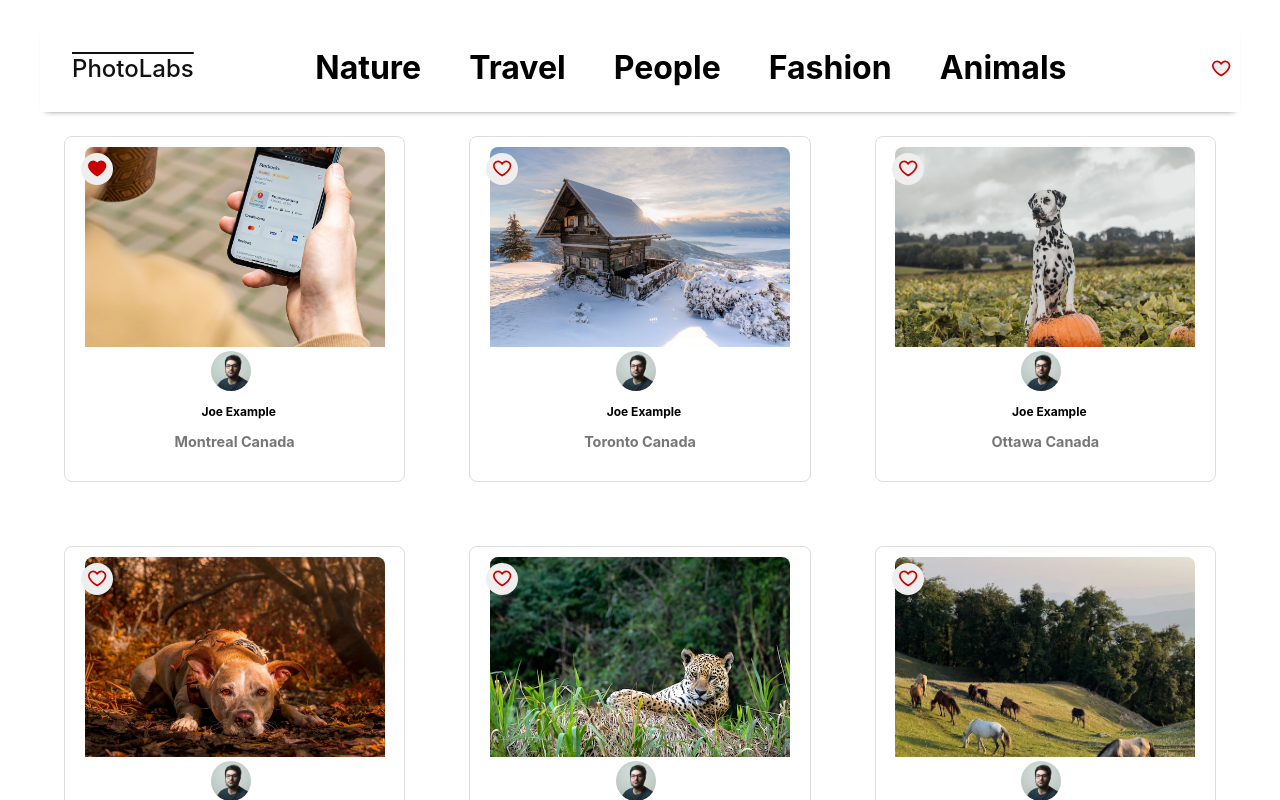
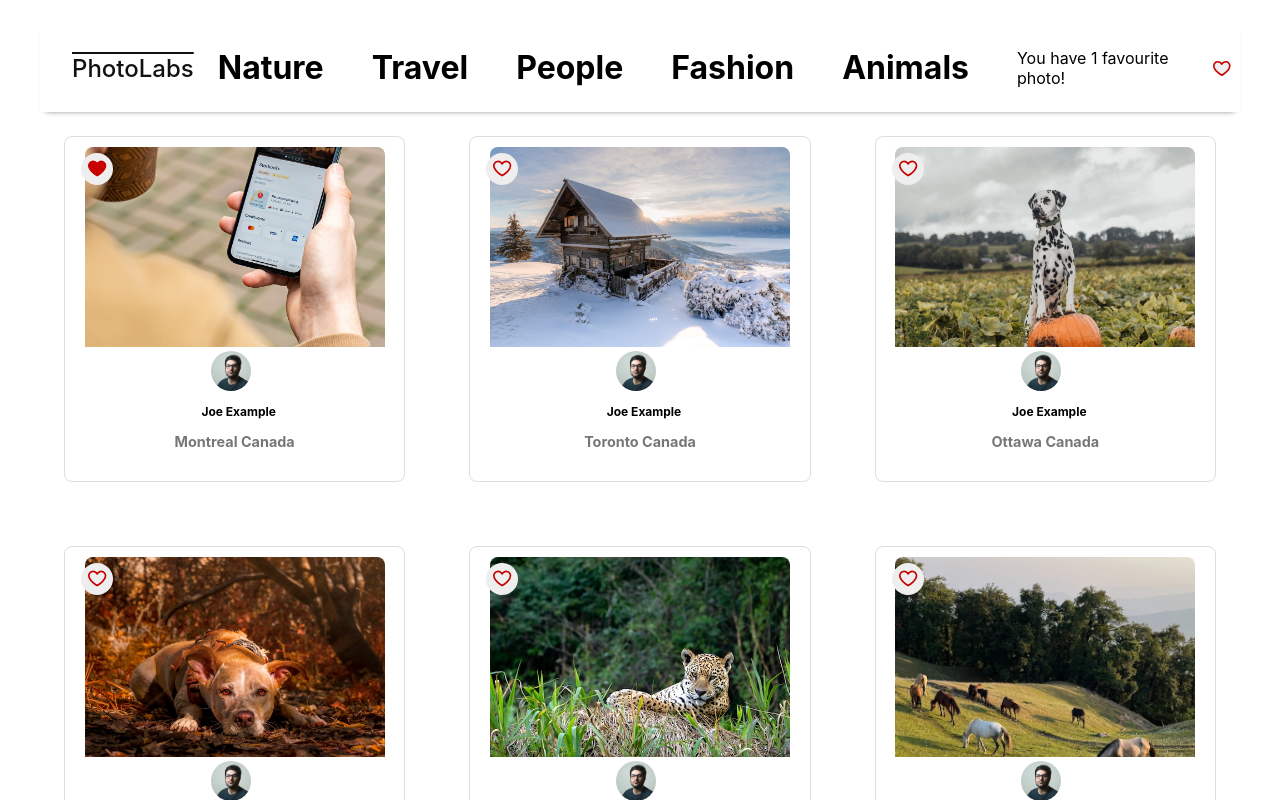
Before and after one commit to saif4004/photoLab, a React (Create React App) app in the folder frontend/: page / in a window 1280 px wide. Both pictures are taken after a click on the element 97 px from the left and 169 px from the top of the page. Shown: the top 800 px of the page. Built offline with nearby package versions, Linux system fonts and the light colour scheme; the HTML template or start-up script is replaced by a standard one.

Commit message:
Now it displays how many likes in the top nav bar

```diff
--- a/frontend/src/App.jsx
+++ b/frontend/src/App.jsx
@@ -17,6 +17,7 @@ const App = () => {
 
   return (
     <div className="App">
+
       <HomeRoute
         userPhotos={photos}
         userTopics={topics}
--- a/frontend/src/components/TopNavigationBar.jsx
+++ b/frontend/src/components/TopNavigationBar.jsx
@@ -1,17 +1,22 @@
 import React from 'react';
-
-import '../styles/TopNavigationBar.scss'
+import '../styles/TopNavigationBar.scss';
 import TopicList from './TopicList';
 import FavIcon from './FavIcon';
 
-const TopNavigation = (props) => {
+const TopNavigationBar = (props) => {
   return (
     <div className="top-nav-bar">
       <span className="top-nav-bar__logo">PhotoLabs</span>
-      <TopicList userTopics ={props.userTopics}/>
+      <TopicList userTopics={props.userTopics} />
+      {props.favourites.length > 0 && (
+        <div className="notification">
+          You have {props.favourites.length} favourite photo{props.favourites.length > 1 ? 's' : ''}!
+        </div>
+      )}
+
       <FavIcon />
     </div>
-  )
+  );
 }
 
-export default TopNavigation;
+export default TopNavigationBar;
--- a/frontend/src/routes/HomeRoute.jsx
+++ b/frontend/src/routes/HomeRoute.jsx
@@ -6,7 +6,10 @@ import '../styles/HomeRoute.scss';
 const HomeRoute = (props) => {
   return (
     <div className="home-route">
-      <TopNavigationBar userTopics={props.userTopics} />
+      <TopNavigationBar
+        userTopics={props.userTopics}
+        favourites={props.favourites} // Pass favourites to TopNavigationBar
+      />
       <PhotoList
         userPhotos={props.userPhotos}
         favourites={props.favourites}
```
